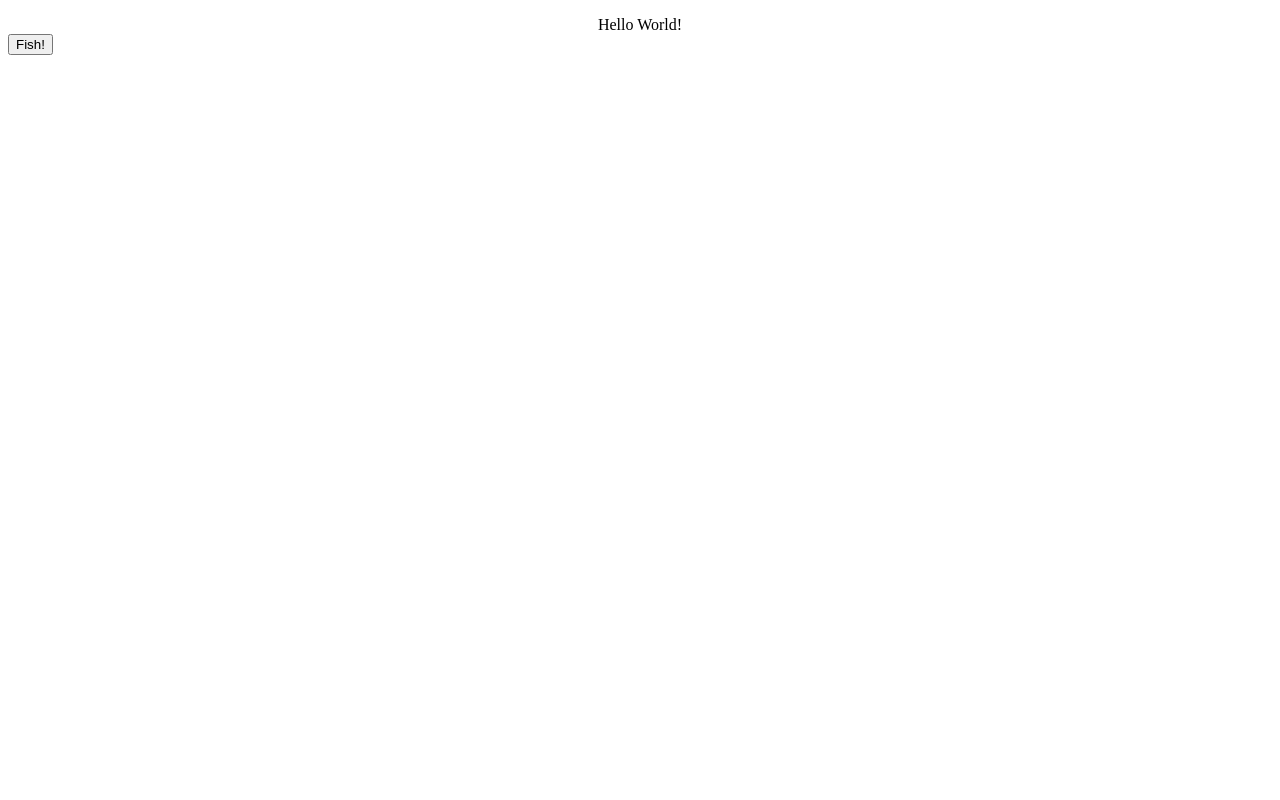
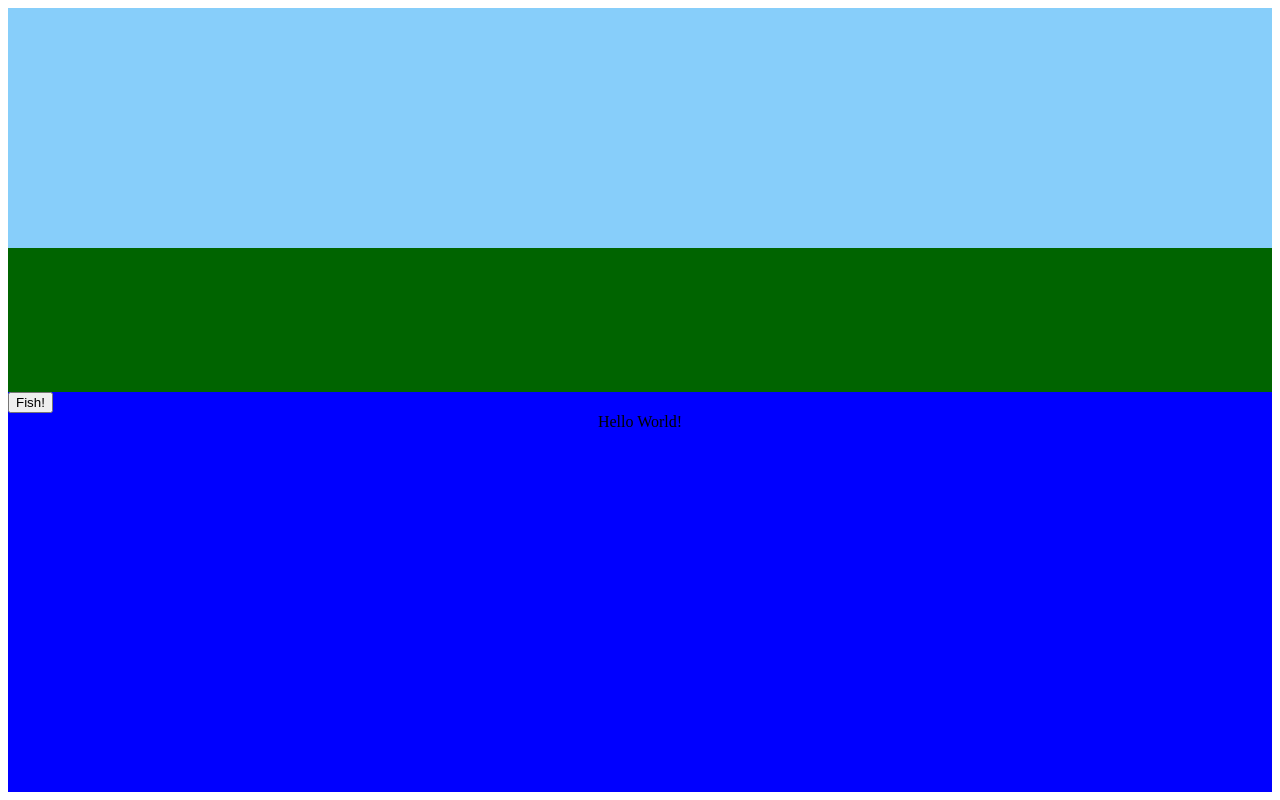
Before and after one commit to Grahambone37/Milestone-One-Browser-Game, a plain HTML site: page index.html in a window 1280 px wide. Drawn offline with Linux system fonts and the light colour scheme.

Commit message:
instead of images just gonna change background

```diff
--- a/index.html
+++ b/index.html
@@ -10,11 +10,21 @@
 </head>
 
 <body>
-    <div id="game-window">
-        <p id="background"></p>
-        <header>Hello World!</header>
-        <button id="fish-button" type="button">Fish!</button>
-        <script src="script.js"></script>
+    <main>
+        <div id="game-window">
+            <div id="sky">
+
+            </div>
+            <div id="greenery">
+
+            </div>
+            <div id="water">
+
+                <button id="fish-button" type="button">Fish!</button>
+                <header>Hello World!</header>
+            </div>
+    </main>
+    <script src="script.js"></script>
     </div>
 </body>
 
--- a/main.css
+++ b/main.css
@@ -3,5 +3,21 @@ header {
     text-align: center;
 }
 
-body {
+main {
+    flex-flow: column nowrap
 }
+
+#sky {
+    background-color: lightskyblue;
+    min-height: 30vh;
+}
+
+#greenery {
+    background-color: darkgreen;
+    min-height: 18vh;
+}
+
+#water {
+    background-color: blue;
+    min-height: 50vh;
+}
```
